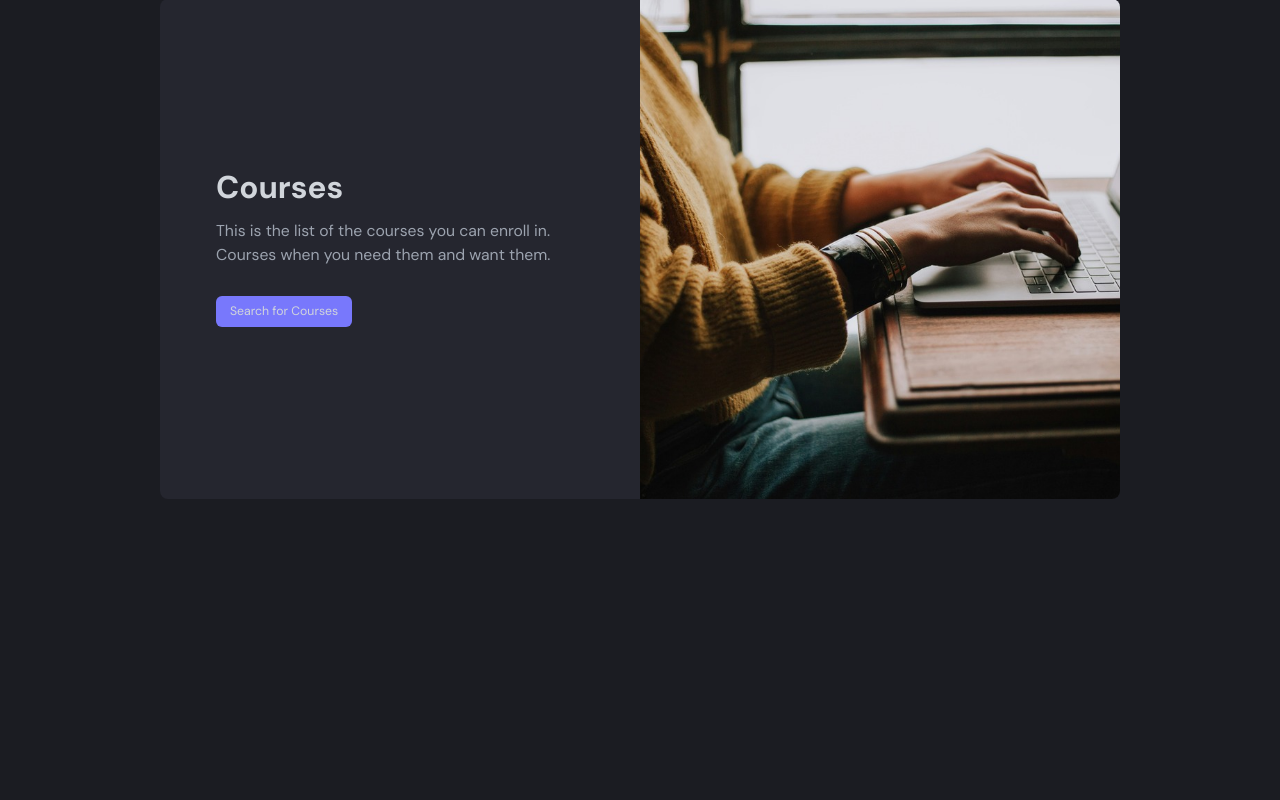
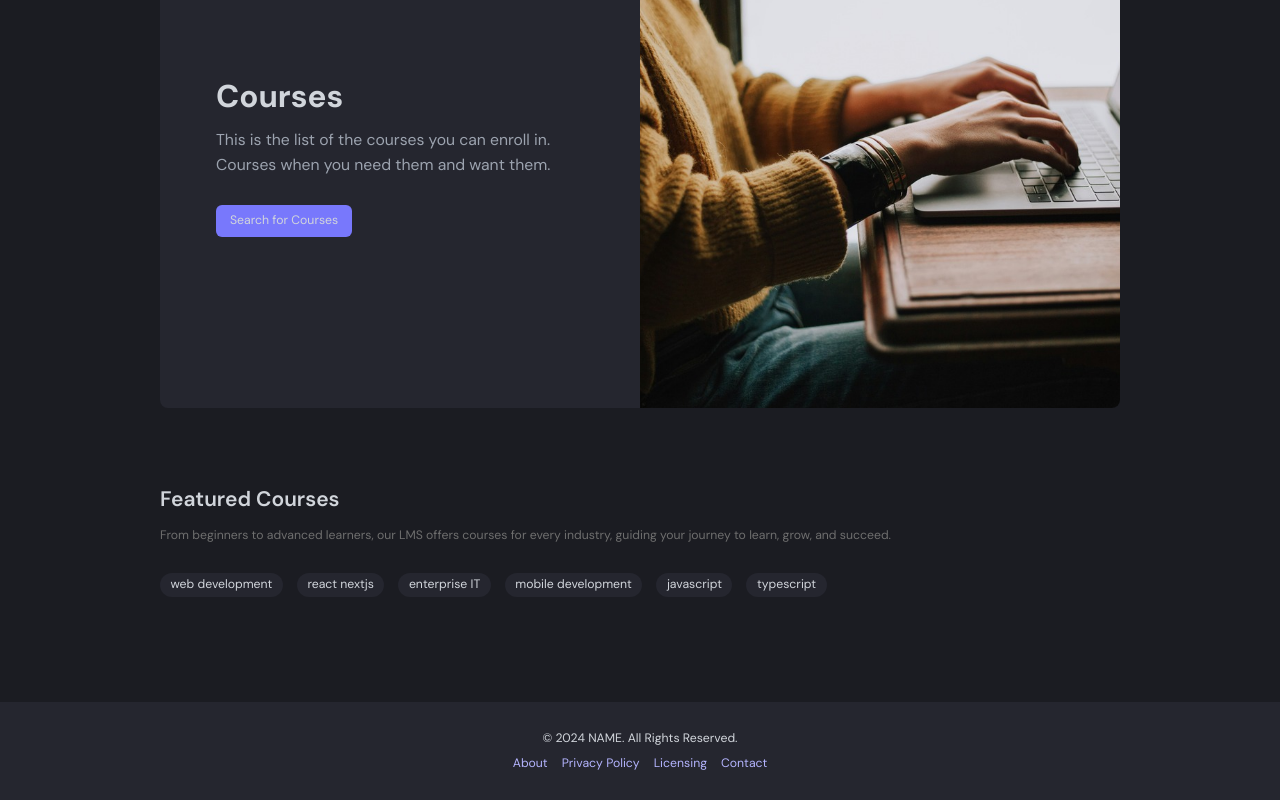
Before and after one commit to GayanGamage96/learning-management-system, a Next.js app in the folder client/: page / in a window 1280 px wide. Shown: the part 211-1011 px from the top of the page. Before the commit the page ends 800 px from the top, so only its background shows below. Built offline with nearby package versions, Linux system fonts and the light colour scheme.

Commit message:
complete landing page except courses

```diff
--- a/client/src/app/(nondashboard)/landing/page.tsx
+++ b/client/src/app/(nondashboard)/landing/page.tsx
@@ -4,6 +4,39 @@ import { motion } from "framer-motion";
 import Link from "next/link";
 import Image from "next/image";
 import { useCarousel } from "@/hooks/useCarousel";
+import { landingTags } from "@/constants";
+import { Skeleton } from "@/components/ui/skeleton";
+
+const LoadingSkeleton = () => {
+  return (
+    <div className="landing-skeleton">
+      <div className="landing-skeleton__hero">
+        <div className="landing-skeleton__hero-content">
+          <Skeleton className="landing-skeleton__title" />
+          <Skeleton className="landing-skeleton__subtitle" />
+          <Skeleton className="landing-skeleton__subtitle-secondary" />
+          <Skeleton className="landing-skeleton__button" />
+        </div>
+        <Skeleton className="landing-skeleton__hero-image" />
+
+      </div>
+      <div className="landing-skeleton__featured">
+      <Skeleton className="landing-skeleton__featured-title" />
+      <Skeleton className="landing-skeleton__featured-description" />
+      <div className="landing-skeleton__tags">
+      {[1,2,3,4,5,6].map((_,index)=>(
+        <Skeleton key={index} className="landing-skeleton__tag" />
+      ))}
+      </div>
+      <div className="landing-skeleton__courses">
+      {[1,2,3,4].map((_,index)=>(
+        <Skeleton key={index} className="landing-skeleton__course-card" />
+      ))}
+      </div>
+      </div>
+    </div>
+  );
+};
 
 const LandingPage = () => {
   const currentImage = useCarousel({ totalImages: 3 });
@@ -49,6 +82,27 @@ const LandingPage = () => {
           ))}
         </div>
       </motion.div>
+      <motion.div
+        initial={{ y: 20, opacity: 0 }}
+        whileInView={{ y: 0, opacity: 1 }}
+        transition={{ duration: 0.5 }}
+        viewport={{ amount: 0.3, once: true }}
+        className="landing__featured"
+      >
+        <h2 className="landing__featured-title">Featured Courses</h2>
+        <p className="landing__featured-description">
+          From beginners to advanced learners, our LMS offers courses for every
+          industry, guiding your journey to learn, grow, and succeed.
+        </p>
+        <div className="landing__tags">
+          {landingTags.map((tag, index) => (
+            <span key={index} className="landing__tag">
+              {tag}
+            </span>
+          ))}
+        </div>
+        <div className="landing__courses">{/* COURSES DISPLAY */}</div>
+      </motion.div>
     </motion.div>
   );
 };
--- a/client/src/app/page.tsx
+++ b/client/src/app/page.tsx
@@ -1,5 +1,6 @@
 import NonDashboardNavbar from '@/components/NonDashboardNavbar';
 import LandingPage from "@/app/(nondashboard)/landing/page";
+import Footer from '@/components/Footer';
 
 export default function Home() {
   return <div className="nondashboard-layout">
@@ -7,5 +8,6 @@ export default function Home() {
     <main className='nondashboard-layout__main'>
 <LandingPage/>
     </main>
+    <Footer/>
   </div>;
 }
--- /dev/null
+++ b/client/src/components/Footer.tsx
@@ -0,0 +1,24 @@
+import { footerLinks } from "@/constants";
+import Link from "next/link";
+import React from "react";
+
+const Footer = () => {
+  return (
+    <div className="footer">
+      <p> &copy; 2024 NAME. All Rights Reserved.</p>
+      <div className="footer__links">
+        {footerLinks.map((item) => (
+          <Link
+            key={item}
+            href={`/${item.toLowerCase().replace(" ", "_")}`}
+            className="footer__link"
+          >
+            {item}
+          </Link>
+        ))}
+      </div>
+    </div>
+  );
+};
+
+export default Footer;
--- /dev/null
+++ b/client/src/constants/index.ts
@@ -0,0 +1,10 @@
+export const landingTags = [
+  "web development",
+  "react nextjs",
+  "enterprise IT",
+  "mobile development",
+  "javascript",
+  "typescript",
+];
+
+export const footerLinks = ["About", "Privacy Policy", "Licensing", "Contact"];
```
